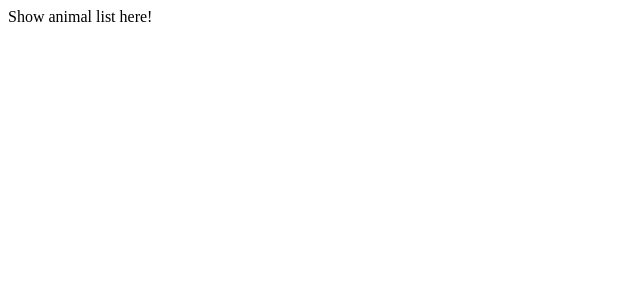
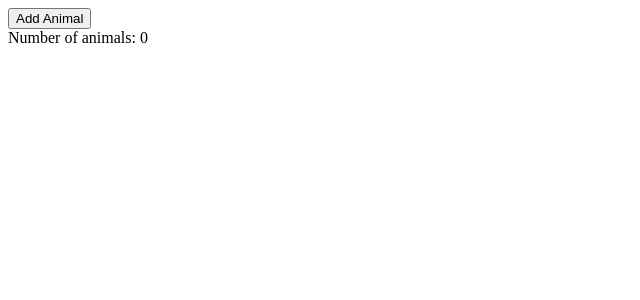
Before and after one commit to piotr-piotrowski/animals, a React (Create React App) app: page / in a window 1280 px wide. Shown: the top 300 px of the page, without its empty margins (0-640 px from the left). Built offline with nearby package versions, Linux system fonts and the light colour scheme.

Commit message:
feat: introduce state for count

```diff
--- a/src/App.js
+++ b/src/App.js
@@ -1,5 +1,18 @@
+import { useState } from "react";
+
 function App() {
-  return <div>Show animal list here!</div>;
+  const [count, setCount] = useState(0);
+
+  const handleClick = () => {
+    setCount(count + 1);
+  };
+
+  return (
+    <div>
+      <button onClick={handleClick}>Add Animal</button>
+      <div>Number of animals: {count}</div>
+    </div>
+  );
 }
 
 export default App;
```
